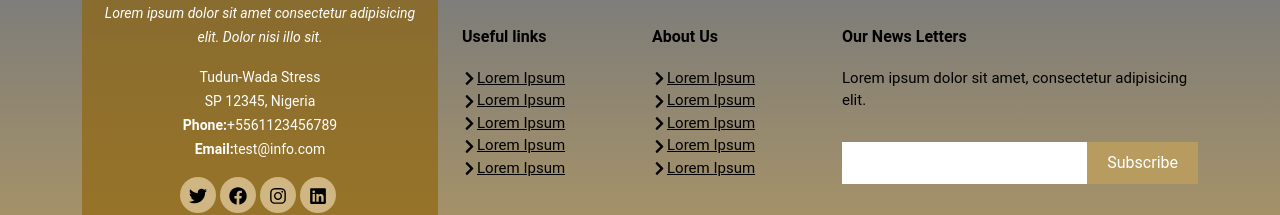
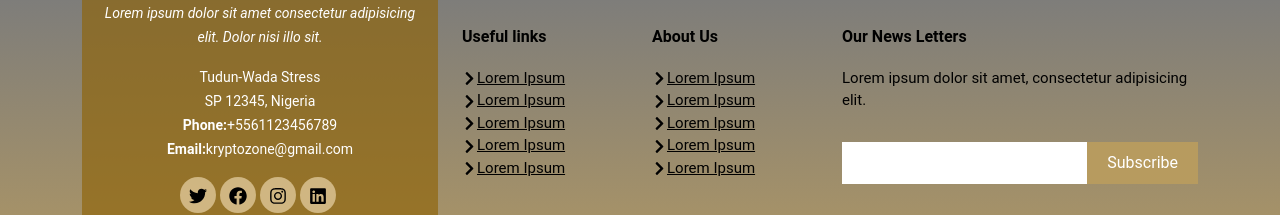
Before and after one commit to zeredogo/krypto-zone-charity, a React (Create React App) app: page / in a window 1280 px wide. Shown: the part 5343-5558 px from the top of the page. Built offline with nearby package versions, Linux system fonts and the light colour scheme.

Commit message:
updating commit

```diff
--- a/src/component/Footer.jsx
+++ b/src/component/Footer.jsx
@@ -23,7 +23,7 @@ const Footer = () => {
                      <strong><br></br>
                       Email:
                      </strong>
-                     test@info.com
+                     kryptozone@gmail.com
                 </p>
                 <div className='social-links mt-3'>
                 <a href="">
```
